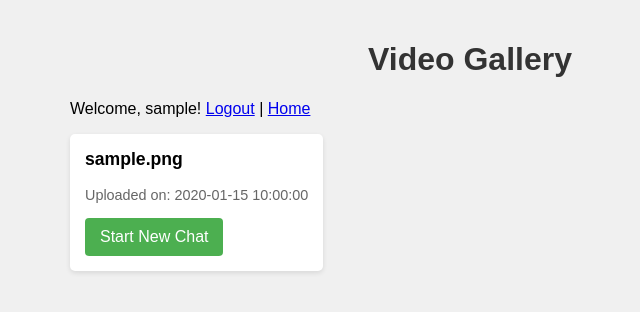
After one commit to shershah1024/Gemini_video_chat, a Flask app: page /video_gallery in a window 1280 px wide. The commit adds this page. Shown: the top 312 px of the page, without its empty margins (170-810 px from the left). Run offline with Flask 3, Linux system fonts and the light colour scheme; a user stored in the database is signed in; tables that the repository leaves empty hold one stand-in row (values such as "Sample post").

Commit message:
Checkpoint before revert - Create a gallery of previously uploaded videos for quick access

```diff
--- a/main.py
+++ b/main.py
@@ -38,6 +38,7 @@ class User(UserMixin, db.Model):
     username = db.Column(db.String(80), unique=True, nullable=False)
     password_hash = db.Column(db.String(255), nullable=False)
     chat_sessions = db.relationship('ChatSession', backref='user', lazy=True)
+    videos = db.relationship('Video', backref='user', lazy=True)
 
     def set_password(self, password):
         self.password_hash = generate_password_hash(password)
@@ -51,6 +52,7 @@ class ChatSession(db.Model):
     session_id = db.Column(db.String(32), unique=True, nullable=False)
     created_at = db.Column(db.DateTime, default=datetime.utcnow)
     messages = db.relationship('ChatMessage', backref='chat_session', lazy=True, cascade='all, delete-orphan')
+    video_id = db.Column(db.Integer, db.ForeignKey('video.id'), nullable=False)
 
 class ChatMessage(db.Model):
     id = db.Column(db.Integer, primary_key=True)
@@ -58,6 +60,14 @@ class ChatMessage(db.Model):
     role = db.Column(db.String(10), nullable=False)
     content = db.Column(db.Text, nullable=False)
     timestamp = db.Column(db.DateTime, default=datetime.utcnow)
+
+class Video(db.Model):
+    id = db.Column(db.Integer, primary_key=True)
+    user_id = db.Column(db.Integer, db.ForeignKey('user.id'), nullable=False)
+    filename = db.Column(db.String(255), nullable=False)
+    mime_type = db.Column(db.String(255), nullable=False)
+    upload_date = db.Column(db.DateTime, default=datetime.utcnow)
+    chat_sessions = db.relationship('ChatSession', backref='video', lazy=True)
 
 @login_manager.user_loader
 def load_user(user_id):
@@ -118,22 +128,39 @@ def logout():
 @app.route('/upload', methods=['POST'])
 @login_required
 def upload_video():
-    if 'video' not in request.files:
-        return jsonify({'error': 'No video file provided'}), 400
+    video_id = request.form.get('video_id')
 
-    video = request.files['video']
-    if video.filename == '':
-        return jsonify({'error': 'No selected file'}), 400
+    if video_id:
+        # Starting a new chat session for an existing video
+        video = Video.query.get(video_id)
+        if not video or video.user_id != current_user.id:
+            return jsonify({'error': 'Invalid video ID'}), 400
 
-    # Save the video temporarily
-    temp_path = f"/tmp/{video.filename}"
-    video.save(temp_path)
+        temp_path = f"/tmp/{video.filename}"
+        mime_type = video.mime_type
+    elif 'video' in request.files:
+        # Uploading a new video
+        video = request.files['video']
+        if video.filename == '':
+            return jsonify({'error': 'No selected file'}), 400
 
-    # Get MIME type
-    mime_type, _ = mimetypes.guess_type(temp_path)
-    if not mime_type or not mime_type.startswith('video/'):
-        os.remove(temp_path)
-        return jsonify({'error': 'Invalid video file'}), 400
+        # Save the video temporarily
+        temp_path = f"/tmp/{video.filename}"
+        video.save(temp_path)
+
+        # Get MIME type
+        mime_type, _ = mimetypes.guess_type(temp_path)
+        if not mime_type or not mime_type.startswith('video/'):
+            os.remove(temp_path)
+            return jsonify({'error': 'Invalid video file'}), 400
+
+        # Save video information to the database
+        new_video = Video(user_id=current_user.id, filename=video.filename, mime_type=mime_type)
+        db.session.add(new_video)
+        db.session.commit()
+        video_id = new_video.id
+    else:
+        return jsonify({'error': 'No video file or video ID provided'}), 400
 
     try:
         # Upload to Gemini
@@ -149,16 +176,17 @@ def upload_video():
 
         # Store the chat session
         session_id = os.urandom(16).hex()
-        db_chat_session = ChatSession(user_id=current_user.id, session_id=session_id)
+        db_chat_session = ChatSession(user_id=current_user.id, session_id=session_id, video_id=video_id)
         db.session.add(db_chat_session)
         db.session.commit()
 
-        return jsonify({'message': 'Video uploaded successfully', 'session_id': session_id}), 200
+        return jsonify({'message': 'Chat session started successfully', 'session_id': session_id}), 200
     except Exception as e:
         return jsonify({'error': str(e)}), 500
     finally:
-        # Clean up the temporary file
-        os.remove(temp_path)
+        # Clean up the temporary file if it was a new upload
+        if 'video' in request.files:
+            os.remove(temp_path)
 
 @app.route('/chat', methods=['POST'])
 @login_required
@@ -206,7 +234,8 @@ def get_sessions():
         {
             'id': session.id,
             'session_id': session.session_id,
-            'created_at': session.created_at.isoformat()
+            'created_at': session.created_at.isoformat(),
+            'video_filename': session.video.filename
         }
         for session in sessions
     ])
@@ -228,6 +257,12 @@ def get_session_messages(session_id):
         for message in messages
     ])
 
+@app.route('/video_gallery')
+@login_required
+def video_gallery():
+    videos = Video.query.filter_by(user_id=current_user.id).order_by(Video.upload_date.desc()).all()
+    return render_template('video_gallery.html', videos=videos)
+
 if __name__ == "__main__":
     with app.app_context():
         db.create_all()
--- a/static/css/style.css
+++ b/static/css/style.css
@@ -24,16 +24,18 @@ h1 {
     margin-bottom: 10px;
 }
 
-#upload-btn, #send-btn {
+#upload-btn, #send-btn, .start-chat-btn {
     background-color: #4CAF50;
     color: white;
     padding: 10px 15px;
     border: none;
     border-radius: 4px;
     cursor: pointer;
+    text-decoration: none;
+    display: inline-block;
 }
 
-#upload-btn:hover, #send-btn:hover {
+#upload-btn:hover, #send-btn:hover, .start-chat-btn:hover {
     background-color: #45a049;
 }
 
@@ -65,3 +67,55 @@ h1 {
 .ai-message {
     background-color: #f0f4c3;
 }
+
+#loading-indicator {
+    display: none;
+    position: fixed;
+    top: 50%;
+    left: 50%;
+    transform: translate(-50%, -50%);
+    background-color: rgba(0, 0, 0, 0.5);
+    color: white;
+    padding: 20px;
+    border-radius: 5px;
+    z-index: 1000;
+}
+
+.spinner {
+    border: 4px solid #f3f3f3;
+    border-top: 4px solid #3498db;
+    border-radius: 50%;
+    width: 40px;
+    height: 40px;
+    animation: spin 1s linear infinite;
+    margin: 0 auto 10px;
+}
+
+@keyframes spin {
+    0% { transform: rotate(0deg); }
+    100% { transform: rotate(360deg); }
+}
+
+/* Video Gallery Styles */
+.video-grid {
+    display: grid;
+    grid-template-columns: repeat(auto-fill, minmax(200px, 1fr));
+    gap: 20px;
+}
+
+.video-item {
+    background-color: white;
+    padding: 15px;
+    border-radius: 5px;
+    box-shadow: 0 2px 5px rgba(0, 0, 0, 0.1);
+}
+
+.video-item h3 {
+    margin-top: 0;
+    font-size: 1.1em;
+}
+
+.video-item p {
+    font-size: 0.9em;
+    color: #666;
+}
--- a/static/js/app.js
+++ b/static/js/app.js
@@ -6,14 +6,23 @@ document.addEventListener('DOMContentLoaded', () => {
     const chatMessages = document.getElementById('chat-messages');
     const userInput = document.getElementById('user-input');
     const sessionList = document.getElementById('session-list');
+    const loadingIndicator = document.getElementById('loading-indicator');
 
     loadPreviousSessions();
+
+    // Check if a video_id is present in the URL
+    const urlParams = new URLSearchParams(window.location.search);
+    const videoId = urlParams.get('video_id');
+    if (videoId) {
+        startNewChatSession(videoId);
+    }
 
     uploadForm.addEventListener('submit', async (e) => {
         e.preventDefault();
         const formData = new FormData(uploadForm);
 
         try {
+            loadingIndicator.style.display = 'block';
             const response = await fetch('/upload', {
                 method: 'POST',
                 body: formData
@@ -31,6 +40,8 @@ document.addEventListener('DOMContentLoaded', () => {
         } catch (error) {
             console.error('Error:', error);
             alert('An error occurred while uploading the video.');
+        } finally {
+            loadingIndicator.style.display = 'none';
         }
     });
 
@@ -43,6 +54,7 @@ document.addEventListener('DOMContentLoaded', () => {
         userInput.value = '';
 
         try {
+            loadingIndicator.style.display = 'block';
             const response = await fetch('/chat', {
                 method: 'POST',
                 headers: {
@@ -60,6 +72,8 @@ document.addEventListener('DOMContentLoaded', () => {
         } catch (error) {
             console.error('Error:', error);
             addMessage('ai', 'An error occurred while processing your message.');
+        } finally {
+            loadingIndicator.style.display = 'none';
         }
     });
 
@@ -73,18 +87,21 @@ document.addEventListener('DOMContentLoaded', () => {
 
     async function loadPreviousSessions() {
         try {
+            loadingIndicator.style.display = 'block';
             const response = await fetch('/get_sessions');
             const sessions = await response.json();
 
             sessionList.innerHTML = '';
             sessions.forEach(session => {
                 const li = document.createElement('li');
-                li.textContent = `Session ${session.id} - ${new Date(session.created_at).toLocaleString()}`;
+                li.textContent = `Session ${session.id} - ${new Date(session.created_at).toLocaleString()} - ${session.video_filename}`;
                 li.addEventListener('click', () => loadSession(session.session_id));
                 sessionList.appendChild(li);
             });
         } catch (error) {
             console.error('Error loading previous sessions:', error);
+        } finally {
+            loadingIndicator.style.display = 'none';
         }
     }
 
@@ -94,6 +111,7 @@ document.addEventListener('DOMContentLoaded', () => {
         document.getElementById('chat-section').style.display = 'block';
 
         try {
+            loadingIndicator.style.display = 'block';
             const response = await fetch(`/get_session_messages/${sessionId}`);
             const messages = await response.json();
 
@@ -102,6 +120,34 @@ document.addEventListener('DOMContentLoaded', () => {
             });
         } catch (error) {
             console.error('Error loading session messages:', error);
+        } finally {
+            loadingIndicator.style.display = 'none';
+        }
+    }
+
+    async function startNewChatSession(videoId) {
+        try {
+            loadingIndicator.style.display = 'block';
+            const formData = new FormData();
+            formData.append('video_id', videoId);
+            const response = await fetch('/upload', {
+                method: 'POST',
+                body: formData
+            });
+            const result = await response.json();
+
+            if (response.ok) {
+                sessionId = result.session_id;
+                document.getElementById('chat-section').style.display = 'block';
+                loadPreviousSessions();
+            } else {
+                alert(`Error: ${result.error}`);
+            }
+        } catch (error) {
+            console.error('Error:', error);
+            alert('An error occurred while starting a new chat session.');
+        } finally {
+            loadingIndicator.style.display = 'none';
         }
     }
 });
--- /dev/null
+++ b/templates/video_gallery.html
@@ -0,0 +1,32 @@
+<!DOCTYPE html>
+<html lang="en">
+<head>
+    <meta charset="UTF-8">
+    <meta name="viewport" content="width=device-width, initial-scale=1.0">
+    <title>Video Gallery - Video Chat with Gemini AI</title>
+    <link rel="stylesheet" href="{{ url_for('static', filename='css/style.css') }}">
+</head>
+<body>
+    <h1>Video Gallery</h1>
+
+    <p>Welcome, {{ current_user.username }}! <a href="{{ url_for('logout') }}">Logout</a> | <a href="{{ url_for('index') }}">Home</a></p>
+
+    <div id="video-gallery">
+        {% if videos %}
+            <div class="video-grid">
+            {% for video in videos %}
+                <div class="video-item">
+                    <h3>{{ video.filename }}</h3>
+                    <p>Uploaded on: {{ video.upload_date.strftime('%Y-%m-%d %H:%M:%S') }}</p>
+                    <a href="{{ url_for('index', video_id=video.id) }}" class="start-chat-btn">Start New Chat</a>
+                </div>
+            {% endfor %}
+            </div>
+        {% else %}
+            <p>No videos uploaded yet.</p>
+        {% endif %}
+    </div>
+
+    <script src="{{ url_for('static', filename='js/app.js') }}"></script>
+</body>
+</html>
```
Also changed, not shown: migrations/versions/86b6517afb42_initial_migration.py (added, +34 -0 lines), templates/index.html (+6 -1 lines), 1 other file.
